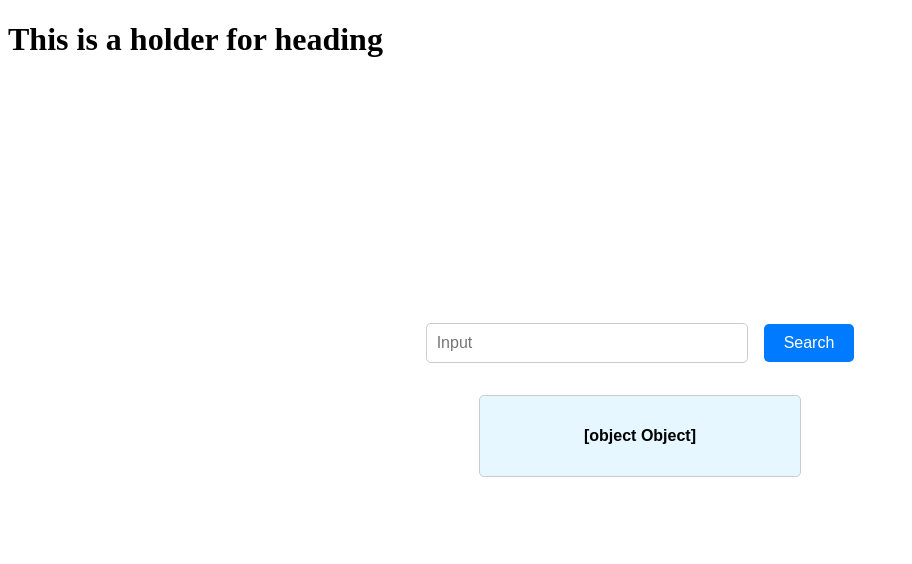
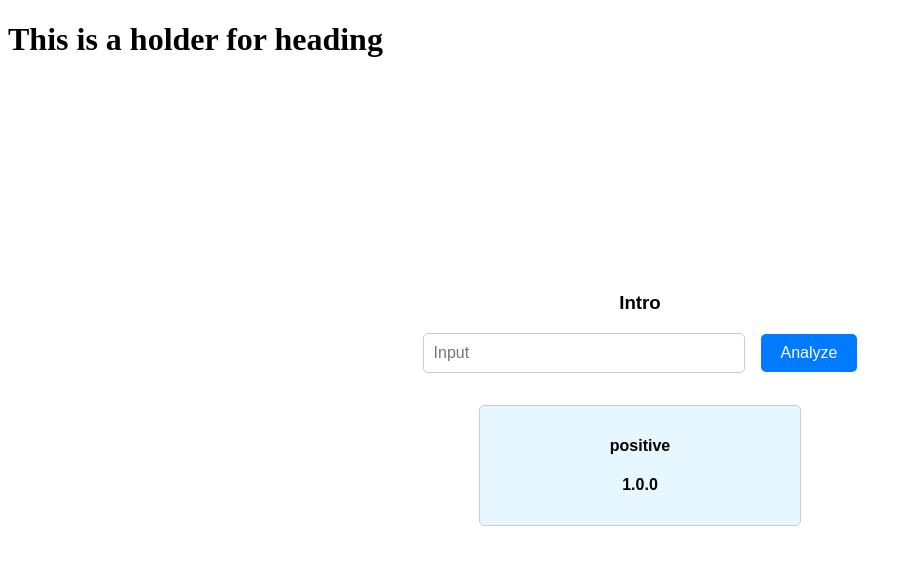
Before and after one commit to remla25-team18/app-frontend, an Angular app: page / in a window 1280 px wide. Shown: the top 564 px of the page, without its empty margins (0-912 px from the left). Built offline with nearby package versions, Linux system fonts and the light colour scheme.

Commit message:
Modify web structure

```diff
--- a/src/app/feedback/feedback.component.html
+++ b/src/app/feedback/feedback.component.html
@@ -1,3 +1,4 @@
 <section class="modelOutput">
-    <h1> {{feedback}}</h1>
+    <h1> {{feedback.analysis}}</h1>
+    <h1> {{feedback.version}} </h1>
 </section>
--- a/src/app/sentiment-analysis/sentiment-analysis.component.html
+++ b/src/app/sentiment-analysis/sentiment-analysis.component.html
@@ -1,7 +1,10 @@
 <div class="container">
+  <section class="">
+    <h1> Intro</h1>
+  </section>
   <section class="search-section">
     <input type="text" placeholder="Input" />
-    <button class="primary" type="button">Search</button>
+    <button class="primary" type="button">Analyze</button>
   </section>
   <section class="results">
     <app-feedback [feedback]="modelOutput"></app-feedback>
```
